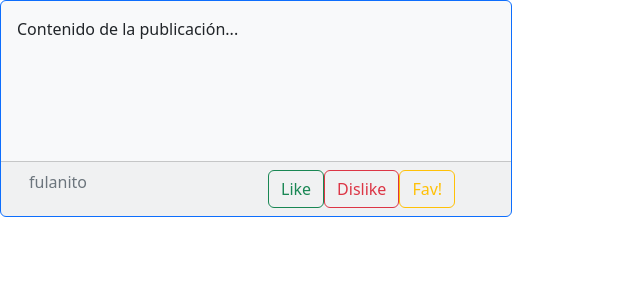
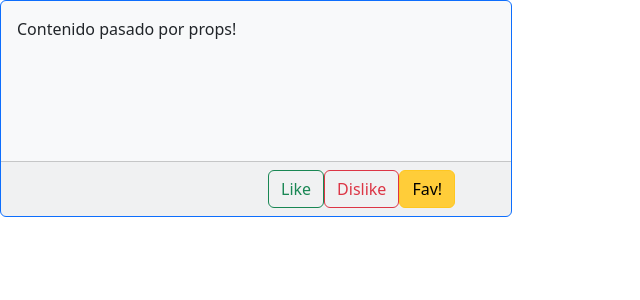
Before and after one commit to efesjotaseles/DEVPLACE-LABS-Front, a React (Create React App) app: page / in a window 1280 px wide. Shown: the top 300 px of the page, without its empty margins (0-640 px from the left). Built offline with nearby package versions, Linux system fonts and the light colour scheme; no server answers.

Commit message:
Finished fav funcionality on PublicationCard

```diff
--- a/package.json
+++ b/package.json
@@ -6,6 +6,7 @@
     "@testing-library/jest-dom": "^5.16.5",
     "@testing-library/react": "^13.4.0",
     "@testing-library/user-event": "^13.5.0",
+    "axios": "^1.2.6",
     "bootstrap": "^5.2.3",
     "react": "^18.2.0",
     "react-bootstrap": "^2.7.0",
--- a/src/App.js
+++ b/src/App.js
@@ -1,16 +1,30 @@
-import 'bootstrap/dist/css/bootstrap.min.css';
-import { BrowserRouter, Routes, Route } from "react-router-dom"
-import { NavbarLayout } from './Components/Navbar';
+import "bootstrap/dist/css/bootstrap.min.css";
+import { BrowserRouter, Routes, Route } from "react-router-dom";
+import { NavbarLayout } from "./Components/Navbar";
 import { PublicationForm } from "./Pages/PublicationForm";
-import { ProfilePage } from './Pages/ProfilePage';
-import PublicationCard from './Components/PublicationCard';
+import { ProfilePage } from "./Pages/ProfilePage";
+import PublicationCard from "./Components/PublicationCard";
+import axios from "axios";
 
 function App() {
   return (
     <>
       <BrowserRouter>
         <Routes>
-          <Route path="/" element={<PublicationCard/>}>
+          <Route
+            path="/"
+            element={
+              <PublicationCard
+                publication={{
+                  content: "Contenido pasado por props!",
+                  userId: "63d29efe9fdab0e31b2d7b0d",
+                  id: "63c99d1d62b6db5b8ad22fbc",
+                  favedBy: ["10101", "4444", "63d29efe9fdab0e31b2d7b0d"],
+                }}
+                requestingUser={{ userId: "63d29efe9fdab0e31b2d7b0d" }}
+              />
+            }
+          >
             {/* <Route path="/publication" element={<PublicationForm/>}/>
             <Route path="/profile" element={<ProfilePage/>}/> */}
           </Route>
--- a/src/Components/PublicationCard.js
+++ b/src/Components/PublicationCard.js
@@ -1,20 +1,43 @@
 import { useEffect, useState } from "react";
 import { Col, Container, Row, ToggleButton } from "react-bootstrap";
 import Card from "react-bootstrap/Card";
+import axios from "axios";
 
-function PublicationCard() {
+const apiUsers = axios.create({ baseURL: "http://localhost:3030/users/" });
+const apiPublications = axios.create({
+  baseURL: "http://localhost:3030/publications/",
+});
 
+function PublicationCard(props) {
   //useStates
-  const [content, setContent] = useState();
-  const [user, setUser] = useState();
+  const [publication, setPublication] = useState({});
+  const [publicationUser, setPublicationUser] = useState();
+
   const [likeState, setLikeState] = useState(false);
   const [dislikeState, setDislikeState] = useState(false);
   const [favedState, setFavedState] = useState(false);
 
+  //onMount
   useEffect(() => {
-    setContent("Contenido de la publicación...");
-    setUser("fulanito");
-  });
+    setPublication(props.publication);
+    getUserName(props.publication.userId);
+    //Chequeamos si userId hizo fav en la publicación
+    props.publication.favedBy.includes(props.requestingUser.userId)
+      ? setFavedState(true)
+      : setFavedState(false);
+    //TODO chequear like/dislike
+  }, []);
+
+  function getUserName(id) {
+    apiUsers
+      .get(id)
+      .then((response) => {
+        setPublicationUser(response.data.name);
+      })
+      .catch((error) => {
+        console.log(error);
+      });
+  }
 
   //Subcomponents
 
@@ -78,19 +101,21 @@ function PublicationCard() {
 
   function handleFavChange() {
     setFavedState(!favedState);
-    //TODO endpoint with backend
+    apiPublications.put(
+      `id/${publication.id}/userId/${props.requestingUser.userId}`
+    );
   }
 
   return (
     <Card border="primary" bg="light" style={{ width: "40%" }}>
       <Card.Body style={{ minHeight: "20vh" }}>
-        <Card.Text>{content}</Card.Text>
+        <Card.Text>{publication.content}</Card.Text>
       </Card.Body>
       <Card.Footer>
         <Container>
           <Row>
             <Col>
-              <Card.Text className="text-muted">{user}</Card.Text>
+              <Card.Text className="text-muted">{publicationUser}</Card.Text>
             </Col>
             <Col>
               <LikeButton />
```
Also changed, not shown: 1 other file (tests, documents, lock files or other folders).
